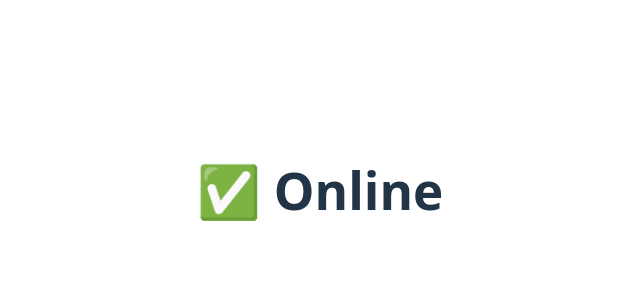
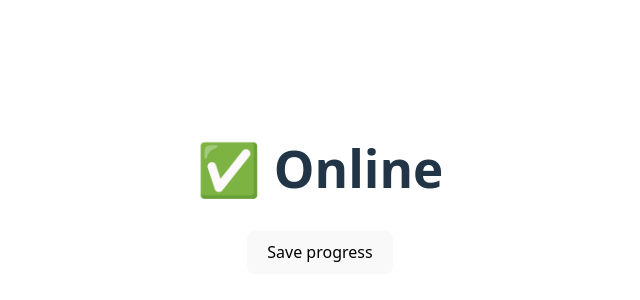
Before and after one commit to uchchhwas13/react-custom-hook, a React (Vite) app in the folder React-hook/: page / in a window 1280 px wide. Shown: the part 210-510 px from the top of the page, without its empty margins (320-960 px from the left). Built offline with nearby package versions, Linux system fonts and the light colour scheme.

Commit message:
Moving common code into a react hook useOnlineStatus

```diff
--- a/React-hook/src/App.jsx
+++ b/React-hook/src/App.jsx
@@ -1,5 +1,6 @@
 import './App.css'
 import StatusBar from './StatusBar.jsx'
+import SaveButton  from './SaveButton.jsx'
 
 function App() {
 
@@ -7,6 +8,7 @@ function App() {
   return (
     <>
       <StatusBar />
+      <SaveButton />
     </>
   )
 }
--- /dev/null
+++ b/React-hook/src/SaveButton.jsx
@@ -0,0 +1,16 @@
+import useOnlineStatus from './useOnlineStatus';
+
+export default function SaveButton() {
+  const isOnline = useOnlineStatus();
+
+
+  function handleSaveClick() {
+    console.log('✅ Progress saved');
+  }
+
+  return (
+    <button disabled={!isOnline} onClick={handleSaveClick}>
+      {isOnline ? 'Save progress' : 'Reconnecting...'}
+    </button>
+  );
+}
--- a/React-hook/src/StatusBar.jsx
+++ b/React-hook/src/StatusBar.jsx
@@ -1,21 +1,7 @@
-import { useState, useEffect } from 'react';
+import useOnlineStatus from './useOnlineStatus';
 
 export default function StatusBar() {
-  const [isOnline, setIsOnline] = useState(navigator.onLine);
-  useEffect(() => {
-    function handleOnline() {
-      setIsOnline(true);
-    }
-    function handleOffline() {
-      setIsOnline(false);
-    }
-    window.addEventListener('online', handleOnline);
-    window.addEventListener('offline', handleOffline);
-    return () => {
-      window.removeEventListener('online', handleOnline);
-      window.removeEventListener('offline', handleOffline);
-    };
-  }, []);
+  const isOnline = useOnlineStatus();
 
   return <h1>{isOnline ? '✅ Online' : '❌ Disconnected'}</h1>;
 }
--- /dev/null
+++ b/React-hook/src/useOnlineStatus.js
@@ -0,0 +1,24 @@
+import { useState, useEffect } from 'react';
+
+export default function useOnlineStatus() {
+  const [isOnline, setIsOnline] = useState(navigator.onLine);
+  useEffect(() => {
+    function handleOnline() {
+      setIsOnline(true);
+    }
+
+    function handleOffline() {
+      setIsOnline(false);
+    }
+
+    window.addEventListener('online', handleOnline);
+    window.addEventListener('offline', handleOffline);
+
+    return () => {
+      window.removeEventListener('online', handleOnline);
+      window.removeEventListener('offline', handleOffline);
+    };
+  }, []);
+
+  return isOnline;
+}
```
